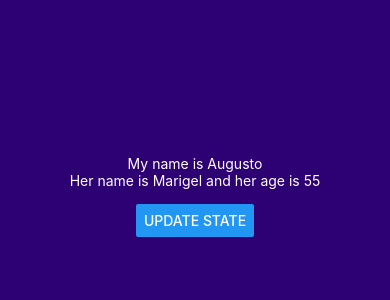
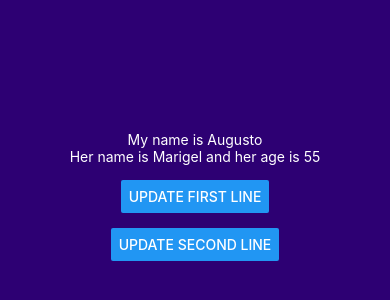
Before and after one commit to snow915/ReactNative, a React Native app: screen / in a window 390 px wide. Shown: the part 226-526 px from the top of the page. Built offline with nearby package versions, Linux system fonts and the light colour scheme.

Commit message:
edit: use of state

```diff
--- a/App.js
+++ b/App.js
@@ -11,15 +11,25 @@ export default function App() {
             setName("Augusto");
         }
 
-    }
+    };
+    const updateSecondLine = () => {
+        setPerson({name : 'Marco', age : 52});
+    };
     return (
         <View style={styles.container}>
             <Text style={styles.textStyle}>My name is {name}</Text>
             <Text style={styles.textStyle}>Her name is {person.name} and her age is {person.age}</Text>
             <View style={styles.buttonStyle}>
                 <Button
-                    title='Update state'
+                    title='Update first line'
                     onPress={clickHandler}
+                />
+            </View>
+
+            <View style={styles.buttonStyle}>
+                <Button
+                    title='Update second line'
+                    onPress={updateSecondLine}
                 />
             </View>
         </View>
```
